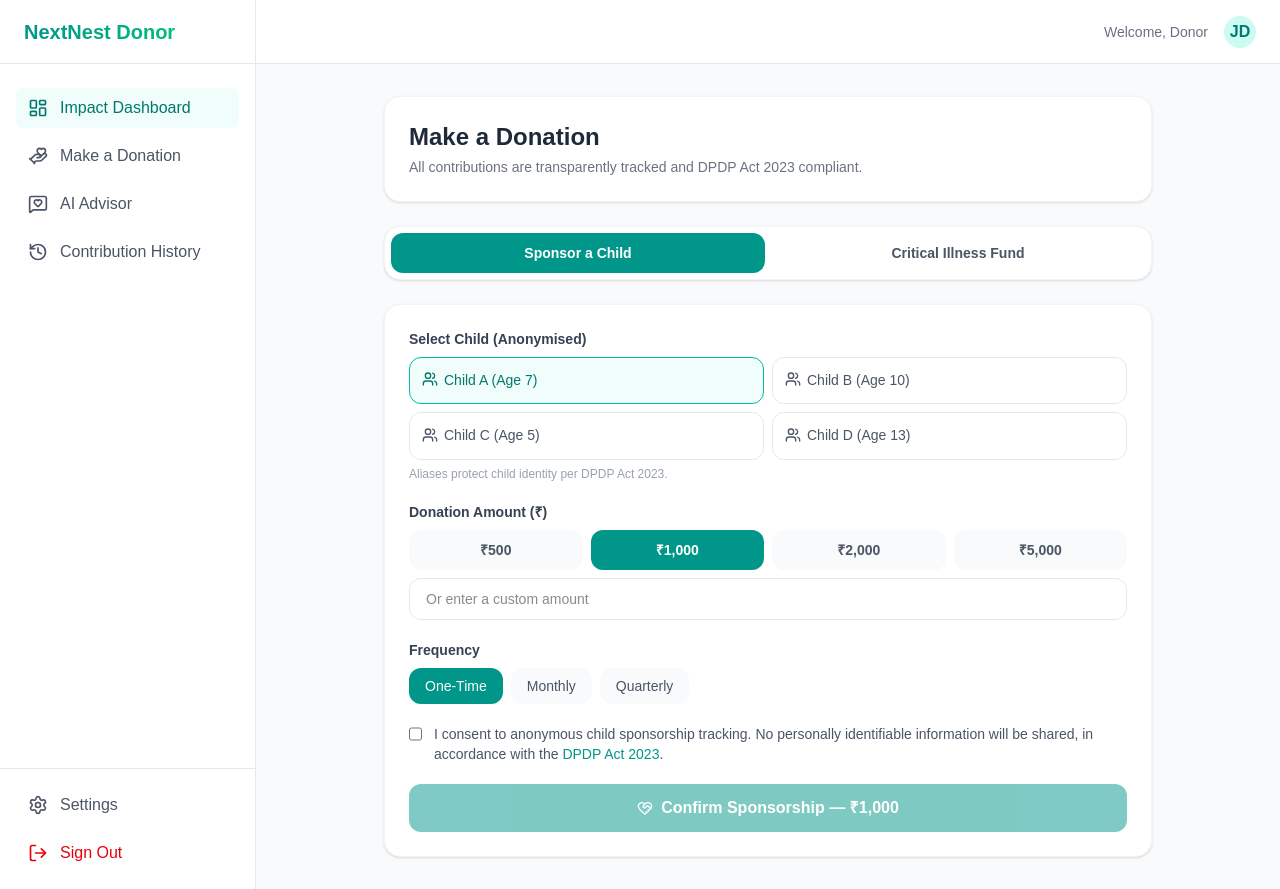
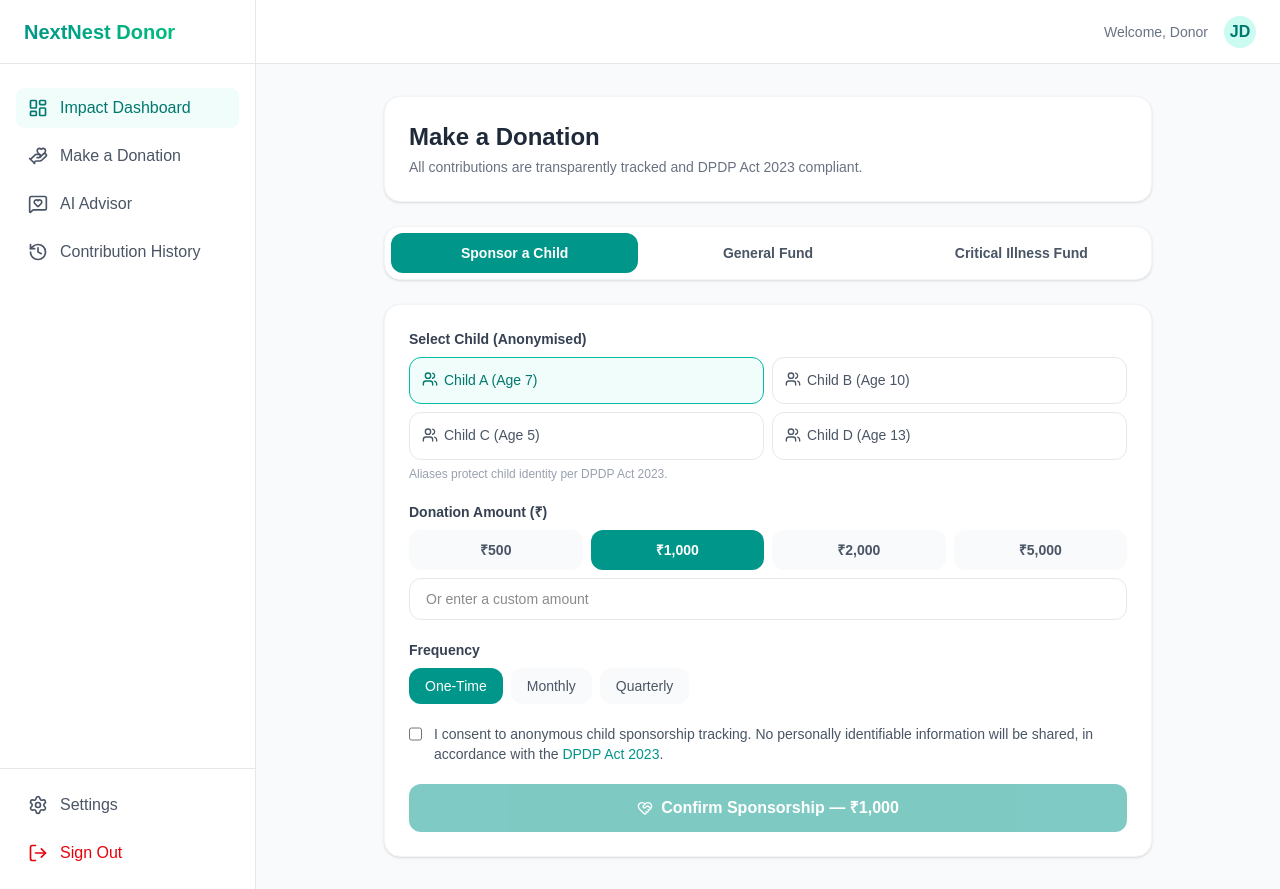
Before and after one commit to adal3396/IIITnestnext, a Next.js app: page /portals/donor/donate in a window 1280 px wide. Built offline with nearby package versions, Linux system fonts and the light colour scheme.

Commit message:
feat(donor): add general fund tab to handle broad AI suggestions

```diff
--- a/src/app/portals/donor/donate/page.tsx
+++ b/src/app/portals/donor/donate/page.tsx
@@ -11,7 +11,7 @@ import {
     Users,
 } from "lucide-react";
 
-type Tab = "sponsor" | "illness";
+type Tab = "sponsor" | "illness" | "general";
 
 type Campaign = {
     id: string;
@@ -66,32 +66,68 @@ export default function DonatePage() {
     const [amount, setAmount] = useState(1000);
     const [customAmount, setCustomAmount] = useState("");
     const [frequency, setFrequency] = useState(FREQUENCIES[0]);
+    const [consent, setConsent] = useState(false);
+    const [sponsorLoading, setSponsorLoading] = useState(false);
+    const [sponsorResult, setSponsorResult] = useState<DonateResult | null>(null);
+
+    // General Fund State
+    const [generalCategory, setGeneralCategory] = useState("General Education");
+    const [generalAmount, setGeneralAmount] = useState(1000);
+    const [generalCustomAmount, setGeneralCustomAmount] = useState("");
+    const [generalFrequency, setGeneralFrequency] = useState(FREQUENCIES[0]);
+    const [generalLoading, setGeneralLoading] = useState(false);
+    const [generalResult, setGeneralResult] = useState<DonateResult | null>(null);
+
+    const finalAmount = customAmount ? parseInt(customAmount) : amount;
+    const finalGeneralAmount = generalCustomAmount ? parseInt(generalCustomAmount) : generalAmount;
 
     // Pre-fill amount from AI Advisor suggestions if passed via URL
     useEffect(() => {
         const params = new URLSearchParams(window.location.search);
         const amountParam = params.get("amount");
+        const categoryParam = params.get("category");
+        let activeTab: Tab = "sponsor";
+
+        if (categoryParam) {
+            const lowerCat = categoryParam.toLowerCase();
+            if (lowerCat.includes("medical") || lowerCat.includes("illness") || lowerCat.includes("health") || lowerCat.includes("surgery")) {
+                activeTab = "illness";
+                setTab("illness");
+            } else if (lowerCat.includes("sponsor") || lowerCat.includes("child")) {
+                activeTab = "sponsor";
+                setTab("sponsor");
+            } else {
+                activeTab = "general";
+                setTab("general");
+                setGeneralCategory(categoryParam);
+            }
+        }
+
         if (amountParam) {
             const parsed = parseInt(amountParam.replace(/,/g, ""));
             if (!isNaN(parsed)) {
-                if (AMOUNTS.includes(parsed)) {
-                    setAmount(parsed);
-                } else {
-                    setAmount(0); // Clear selected fixed amount
-                    setCustomAmount(parsed.toString()); // Use custom amount input
+                if (activeTab === "sponsor" || activeTab === "illness") {
+                    if (AMOUNTS.includes(parsed)) {
+                        setAmount(parsed);
+                    } else {
+                        setAmount(0); // Clear selected fixed amount
+                        setCustomAmount(parsed.toString()); // Use custom amount input
+                    }
+                } else if (activeTab === "general") {
+                    if (AMOUNTS.includes(parsed)) {
+                        setGeneralAmount(parsed);
+                    } else {
+                        setGeneralAmount(0);
+                        setGeneralCustomAmount(parsed.toString());
+                    }
                 }
             }
         }
     }, []);
-    const [consent, setConsent] = useState(false);
-    const [sponsorLoading, setSponsorLoading] = useState(false);
-    const [sponsorResult, setSponsorResult] = useState<DonateResult | null>(null);
 
     // Campaign state
     const [campaignLoading, setCampaignLoading] = useState<string | null>(null);
     const [campaignResult, setCampaignResult] = useState<Record<string, DonateResult>>({});
-
-    const finalAmount = customAmount ? parseInt(customAmount) : amount;
 
     async function handleSponsor() {
         if (!consent || sponsorLoading) return;
@@ -115,6 +151,29 @@ export default function DonatePage() {
             setSponsorResult({ success: false, error: "Network error. Please try again." });
         } finally {
             setSponsorLoading(false);
+        }
+    }
+
+    async function handleGeneralDonate() {
+        if (generalLoading) return;
+        setGeneralLoading(true);
+        setGeneralResult(null);
+        try {
+            const res = await fetch("/api/donor/donate", {
+                method: "POST",
+                headers: { "Content-Type": "application/json" },
+                body: JSON.stringify({
+                    type: "general_fund",
+                    amount: finalGeneralAmount,
+                    category: generalCategory,
+                    frequency: generalFrequency,
+                }),
+            });
+            setGeneralResult(await res.json());
+        } catch {
+            setGeneralResult({ success: false, error: "Network error. Please try again." });
+        } finally {
+            setGeneralLoading(false);
         }
     }
 
@@ -145,16 +204,16 @@ export default function DonatePage() {
             </div>
 
             {/* Tabs */}
-            <div className="flex bg-white rounded-2xl shadow-sm border border-gray-100 p-1.5 gap-1.5">
-                {(["sponsor", "illness"] as Tab[]).map((t) => (
+            <div className="flex bg-white rounded-2xl shadow-sm border border-gray-100 p-1.5 gap-1.5 overflow-x-auto hide-scrollbar">
+                {(["sponsor", "general", "illness"] as Tab[]).map((t) => (
                     <button
                         key={t}
                         onClick={() => setTab(t)}
-                        aria-label={t === "sponsor" ? "Sponsor a Child tab" : "Critical Illness Fund tab"}
+                        aria-label={t === "sponsor" ? "Sponsor a Child tab" : t === "general" ? "General Fund tab" : "Critical Illness Fund tab"}
                         aria-pressed={tab === t}
-                        className={`flex-1 py-2.5 text-sm font-semibold rounded-xl transition-colors ${tab === t ? "bg-teal-600 text-white" : "text-gray-600 hover:text-teal-700"}`}
+                        className={`flex-1 min-w-[140px] py-2.5 text-sm font-semibold rounded-xl transition-colors ${tab === t ? "bg-teal-600 text-white" : "text-gray-600 hover:text-teal-700"}`}
                     >
-                        {t === "sponsor" ? "Sponsor a Child" : "Critical Illness Fund"}
+                        {t === "sponsor" ? "Sponsor a Child" : t === "general" ? "General Fund" : "Critical Illness Fund"}
                     </button>
                 ))}
             </div>
@@ -264,6 +323,83 @@ export default function DonatePage() {
                 </div>
             )}
 
+            {/* General Fund Tab */}
+            {tab === "general" && (
+                <div className="bg-white p-6 rounded-2xl shadow-sm border border-gray-100 space-y-5">
+                    {generalResult && (
+                        <div className={`flex items-start gap-2 p-3 rounded-xl text-sm ${generalResult.success ? "bg-emerald-50 text-emerald-700" : "bg-red-50 text-red-700"}`}>
+                            {generalResult.success ? <CheckCircle className="w-4 h-4 mt-0.5 flex-shrink-0" /> : <AlertCircle className="w-4 h-4 mt-0.5 flex-shrink-0" />}
+                            {generalResult.success ? generalResult.message : generalResult.error}
+                        </div>
+                    )}
+
+                    {/* Category Display */}
+                    <div className="bg-blue-50 border border-blue-100 rounded-xl p-4">
+                        <p className="text-xs font-semibold tracking-wider uppercase text-blue-600 mb-1">Impact Area</p>
+                        <p className="text-lg font-bold text-gray-800">{generalCategory}</p>
+                        <p className="text-xs text-gray-500 mt-1">This fund supports broad orphanage infrastructure, operations, and programs.</p>
+                    </div>
+
+                    {/* Amount */}
+                    <div>
+                        <p className="text-sm font-semibold text-gray-700 mb-2">Donation Amount (₹)</p>
+                        <div className="grid grid-cols-4 gap-2 mb-2">
+                            {AMOUNTS.map((a) => (
+                                <button
+                                    key={a}
+                                    onClick={() => { setGeneralAmount(a); setGeneralCustomAmount(""); }}
+                                    aria-label={`₹${a.toLocaleString("en-IN")}`}
+                                    aria-pressed={generalAmount === a && !generalCustomAmount}
+                                    className={`py-2.5 text-sm font-semibold rounded-xl transition-all ${generalAmount === a && !generalCustomAmount ? "bg-teal-600 text-white" : "bg-gray-50 text-gray-600 hover:bg-teal-50"}`}
+                                >
+                                    ₹{a.toLocaleString("en-IN")}
+                                </button>
+                            ))}
+                        </div>
+                        <input
+                            type="number"
+                            placeholder="Or enter a custom amount"
+                            value={generalCustomAmount}
+                            onChange={(e) => setGeneralCustomAmount(e.target.value)}
+                            aria-label="Custom donation amount in rupees"
+                            className="w-full border border-gray-200 rounded-xl px-4 py-2.5 text-sm focus:outline-none focus:ring-2 focus:ring-teal-400"
+                        />
+                    </div>
+
+                    {/* Frequency */}
+                    <div>
+                        <p className="text-sm font-semibold text-gray-700 mb-2">Frequency</p>
+                        <div className="flex gap-2">
+                            {FREQUENCIES.map((f) => (
+                                <button
+                                    key={f}
+                                    onClick={() => setGeneralFrequency(f)}
+                                    aria-label={`${f} donation`}
+                                    aria-pressed={generalFrequency === f}
+                                    className={`px-4 py-2 text-sm font-medium rounded-xl transition-all ${generalFrequency === f ? "bg-teal-600 text-white" : "bg-gray-50 text-gray-600 hover:bg-teal-50"}`}
+                                >
+                                    {f}
+                                </button>
+                            ))}
+                        </div>
+                    </div>
+
+                    {/* Submit */}
+                    <button
+                        onClick={handleGeneralDonate}
+                        disabled={generalLoading || !finalGeneralAmount || finalGeneralAmount <= 0}
+                        aria-label="Confirm donation"
+                        className="w-full flex items-center justify-center gap-2 bg-teal-600 text-white py-3 rounded-xl font-semibold hover:bg-teal-700 transition-colors disabled:opacity-50 disabled:cursor-not-allowed"
+                    >
+                        {generalLoading ? (
+                            <><Loader2 className="w-4 h-4 animate-spin" aria-hidden="true" /> Processing…</>
+                        ) : (
+                            <><HeartHandshake className="w-4 h-4" aria-hidden="true" /> Contribute ₹{(finalGeneralAmount || 0).toLocaleString("en-IN")}</>
+                        )}
+                    </button>
+                </div>
+            )}
+
             {/* Critical Illness Tab */}
             {tab === "illness" && (
                 <div className="space-y-4">
```
